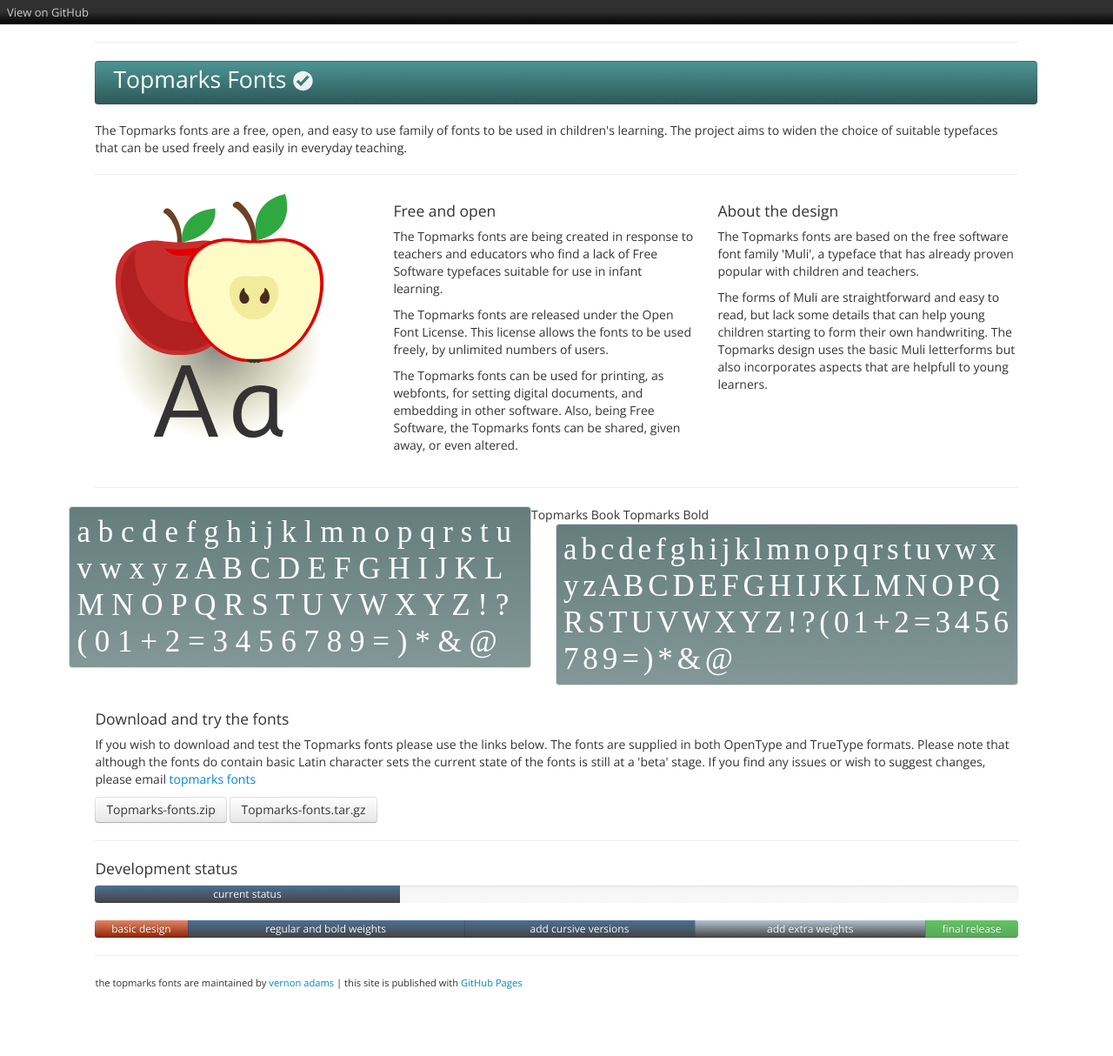
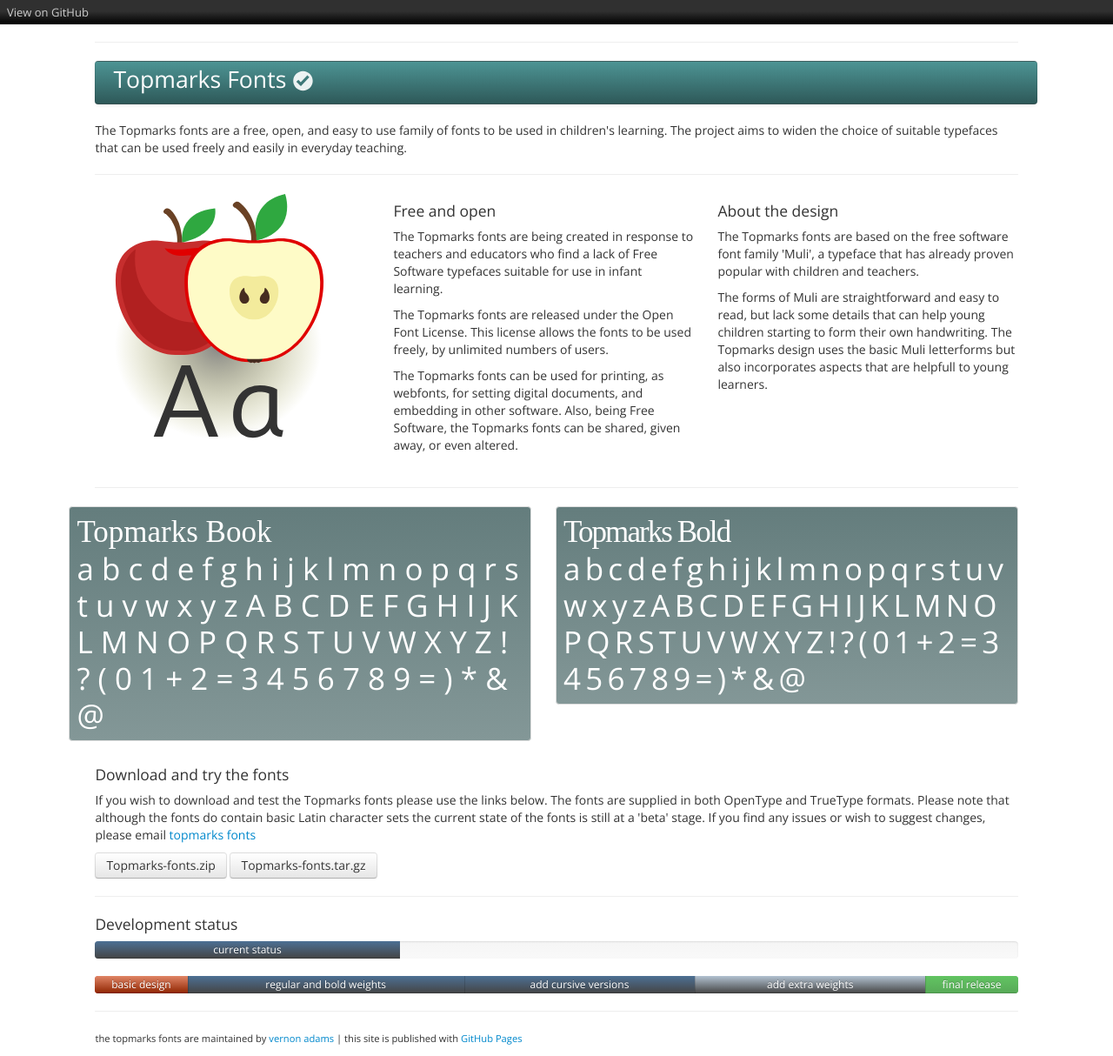
Before and after one commit to vernnobile/topmarks, a Jekyll site: the page built from index.html, in a window 1280 px wide. Shown: the whole page at 87% size. Built offline with Jekyll 4.4.1, drawn with Linux system fonts in a browser that asks for light colours; some web fonts are replaced; before the commit the page ends 1150 px from its top, so only the background shows below that.

Commit message:
Update specimen.html

```diff
--- a/_includes/specimen.html
+++ b/_includes/specimen.html
@@ -1,6 +1,6 @@
 <div class="row">
-Topmarks Book
-<div class="span6 specimen" style="font-family:topmarksbook">a b c d e f g h i j k l m n o p q r s t u v w x y z A B C D E F G H I J K L M N O P Q R S T U V W X Y Z ! ? ( 0 1 + 2 = 3 4 5 6 7 8 9 = ) * & @ </div>
-Topmarks Bold
-<div class="span6 specimen" style="font-family:topmarksbold; letter-spacing:-0.055em;">a b c d e f g h i j k l m n o p q r s t u v w x y z A B C D E F G H I J K L M N O P Q R S T U V W X Y Z ! ? ( 0 1 + 2 = 3 4 5 6 7 8 9 = ) * & @ </div>
+
+<div class="span6 specimen" style="font-family:topmarksbook">Topmarks Book<div>a b c d e f g h i j k l m n o p q r s t u v w x y z A B C D E F G H I J K L M N O P Q R S T U V W X Y Z ! ? ( 0 1 + 2 = 3 4 5 6 7 8 9 = ) * & @ </div>
 </div>
+<div class="span6 specimen" style="font-family:topmarksbold; letter-spacing:-0.055em;">Topmarks Bold<div>a b c d e f g h i j k l m n o p q r s t u v w x y z A B C D E F G H I J K L M N O P Q R S T U V W X Y Z ! ? ( 0 1 + 2 = 3 4 5 6 7 8 9 = ) * & @ </div>
+</div></div>
```
